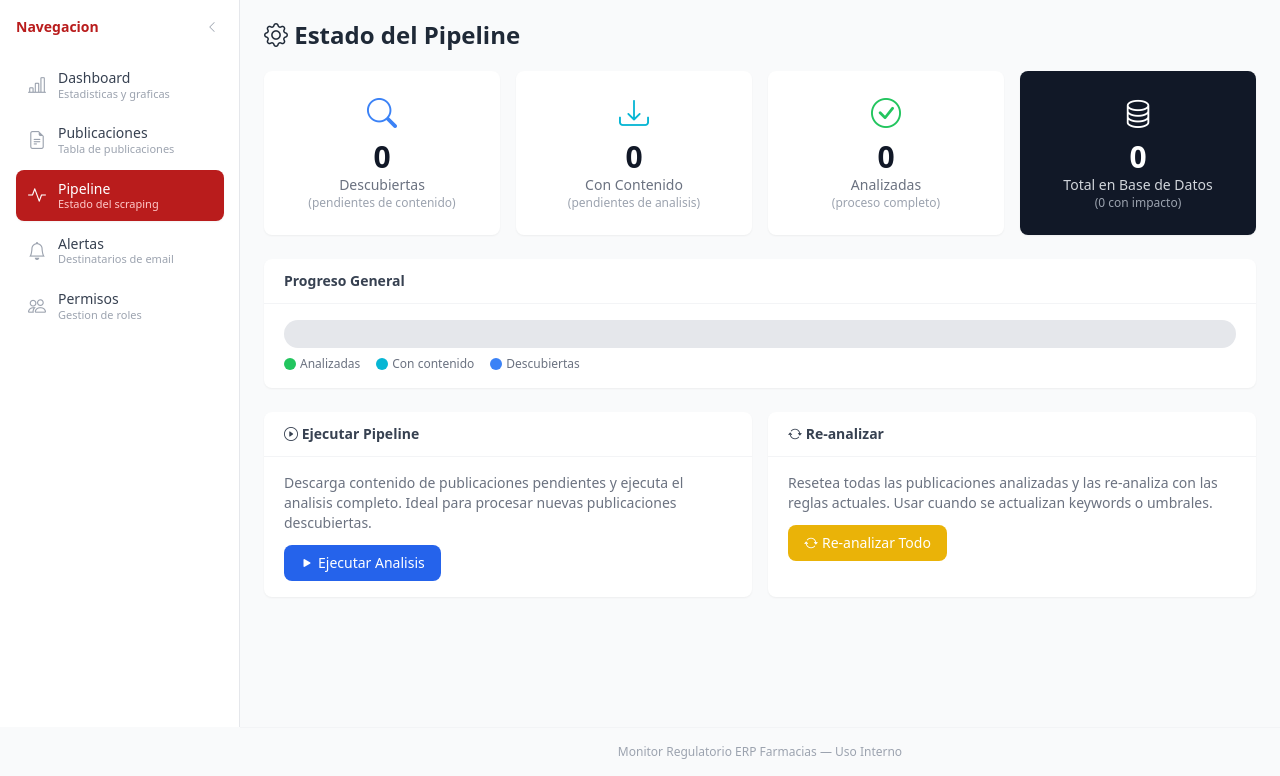
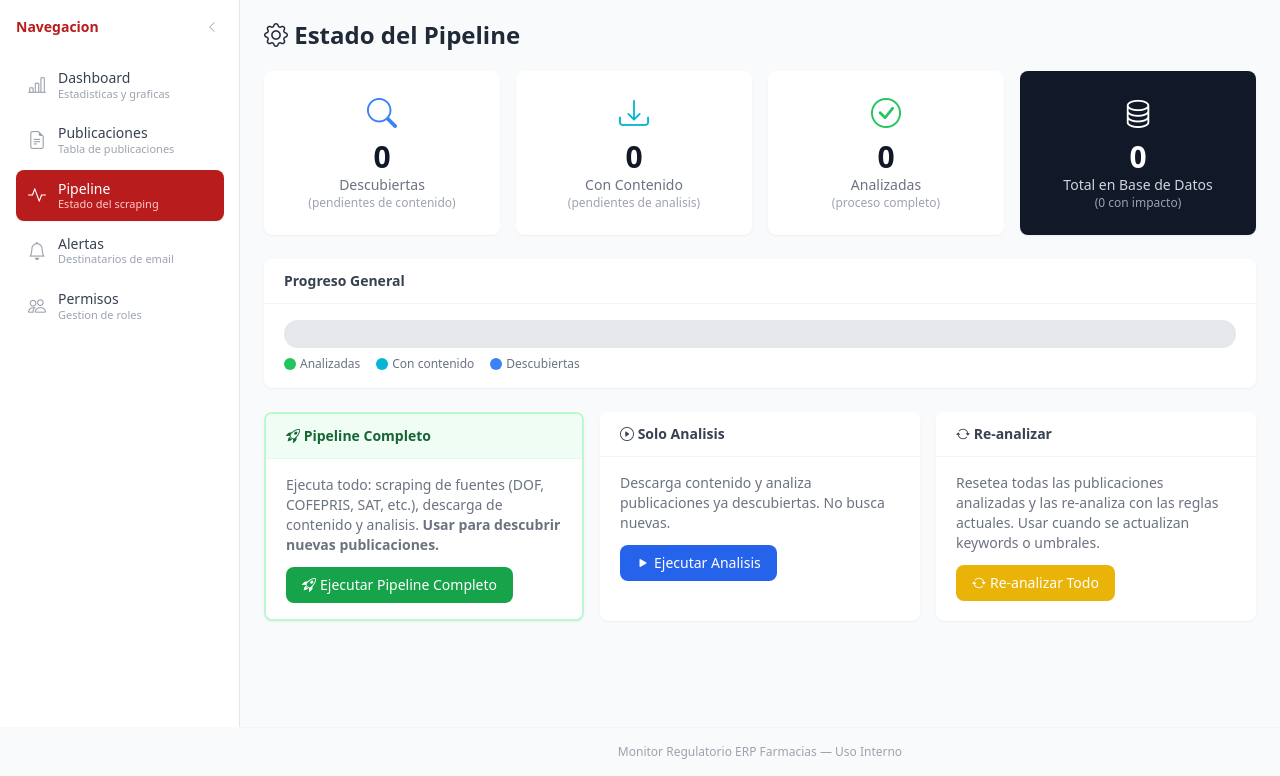
Before and after one commit to jesusivanhc22/regulatory-agent, a Flask app: page /pipeline in a window 1280 px wide. Shown: the part 73-849 px from the top of the page. Run offline with Flask 3, Linux system fonts and the light colour scheme; the visitor is signed in with stand-in values (Sample User, id 1); data that the repository does not hold is empty; some libraries are stand-ins or nearby versions.

Commit message:
Add full pipeline button (scrape + analyze) to pipeline page
The pipeline page only had buttons for analysis and re-analysis,
but never ran the scraper to discover new publications. Added a
"Pipeline Completo" button that calls run_full_pipeline() which
scrapes all sources (DOF, COFEPRIS, SAT, etc.), fetches content,
and runs analysis.

Co-Authored-By: Claude Opus 4.6 <noreply@anthropic.com>

```diff
--- a/web/app.py
+++ b/web/app.py
@@ -332,6 +332,30 @@ def create_app():
             pipeline_state=_pipeline_state,
         )
 
+    @app.route("/pipeline/completo", methods=["POST"])
+    @admin_required
+    def trigger_full_pipeline():
+        if _pipeline_state["running"]:
+            flash("El pipeline ya esta en ejecucion. Espere a que termine.", "warning")
+            return redirect(url_for("pipeline_status"))
+
+        def _run():
+            _pipeline_state["running"] = True
+            _pipeline_state["last_error"] = None
+            try:
+                from main import run_full_pipeline
+                run_full_pipeline()
+                _pipeline_state["last_action"] = "Pipeline completo ejecutado exitosamente"
+            except Exception as e:
+                _pipeline_state["last_error"] = str(e)
+                logger.exception("Error en pipeline completo")
+            finally:
+                _pipeline_state["running"] = False
+
+        threading.Thread(target=_run, daemon=True).start()
+        flash("Pipeline completo iniciado (scraping + contenido + analisis). Actualice la pagina para ver el progreso.", "info")
+        return redirect(url_for("pipeline_status"))
+
     @app.route("/pipeline/analizar", methods=["POST"])
     @admin_required
     def trigger_analysis():
--- a/web/templates/pipeline.html
+++ b/web/templates/pipeline.html
@@ -94,15 +94,32 @@
 
 <!-- Acciones (solo admin) -->
 {% if current_user.is_admin %}
-<div class="grid grid-cols-1 md:grid-cols-2 gap-4" x-data="{ showModal: false }">
-    <div class="bg-white rounded-lg shadow-sm overflow-hidden h-full">
-        <div class="px-5 py-3 border-b border-gray-100">
-            <h6 class="text-sm font-semibold text-gray-700"><i class="bi bi-play-circle"></i> Ejecutar Pipeline</h6>
+<div class="grid grid-cols-1 md:grid-cols-3 gap-4" x-data="{ showModal: false }">
+    <div class="bg-white rounded-lg shadow-sm overflow-hidden h-full border-2 border-green-200">
+        <div class="px-5 py-3 border-b border-green-100 bg-green-50">
+            <h6 class="text-sm font-semibold text-green-800"><i class="bi bi-rocket-takeoff"></i> Pipeline Completo</h6>
         </div>
         <div class="px-5 py-4">
             <p class="text-sm text-gray-500 mb-3">
-                Descarga contenido de publicaciones pendientes y ejecuta el analisis completo.
-                Ideal para procesar nuevas publicaciones descubiertas.
+                Ejecuta todo: scraping de fuentes (DOF, COFEPRIS, SAT, etc.), descarga de contenido y analisis.
+                <strong>Usar para descubrir nuevas publicaciones.</strong>
+            </p>
+            <form method="post" action="{{ url_for('trigger_full_pipeline') }}">
+                <button type="submit"
+                        class="inline-flex items-center px-4 py-2 bg-green-600 text-white text-sm font-medium rounded-lg hover:bg-green-700 transition disabled:opacity-50 disabled:cursor-not-allowed"
+                        {% if pipeline_state.running %}disabled{% endif %}>
+                    <i class="bi bi-rocket-takeoff mr-1"></i> Ejecutar Pipeline Completo
+                </button>
+            </form>
+        </div>
+    </div>
+    <div class="bg-white rounded-lg shadow-sm overflow-hidden h-full">
+        <div class="px-5 py-3 border-b border-gray-100">
+            <h6 class="text-sm font-semibold text-gray-700"><i class="bi bi-play-circle"></i> Solo Analisis</h6>
+        </div>
+        <div class="px-5 py-4">
+            <p class="text-sm text-gray-500 mb-3">
+                Descarga contenido y analiza publicaciones ya descubiertas. No busca nuevas.
             </p>
             <form method="post" action="{{ url_for('trigger_analysis') }}">
                 <button type="submit"
```
